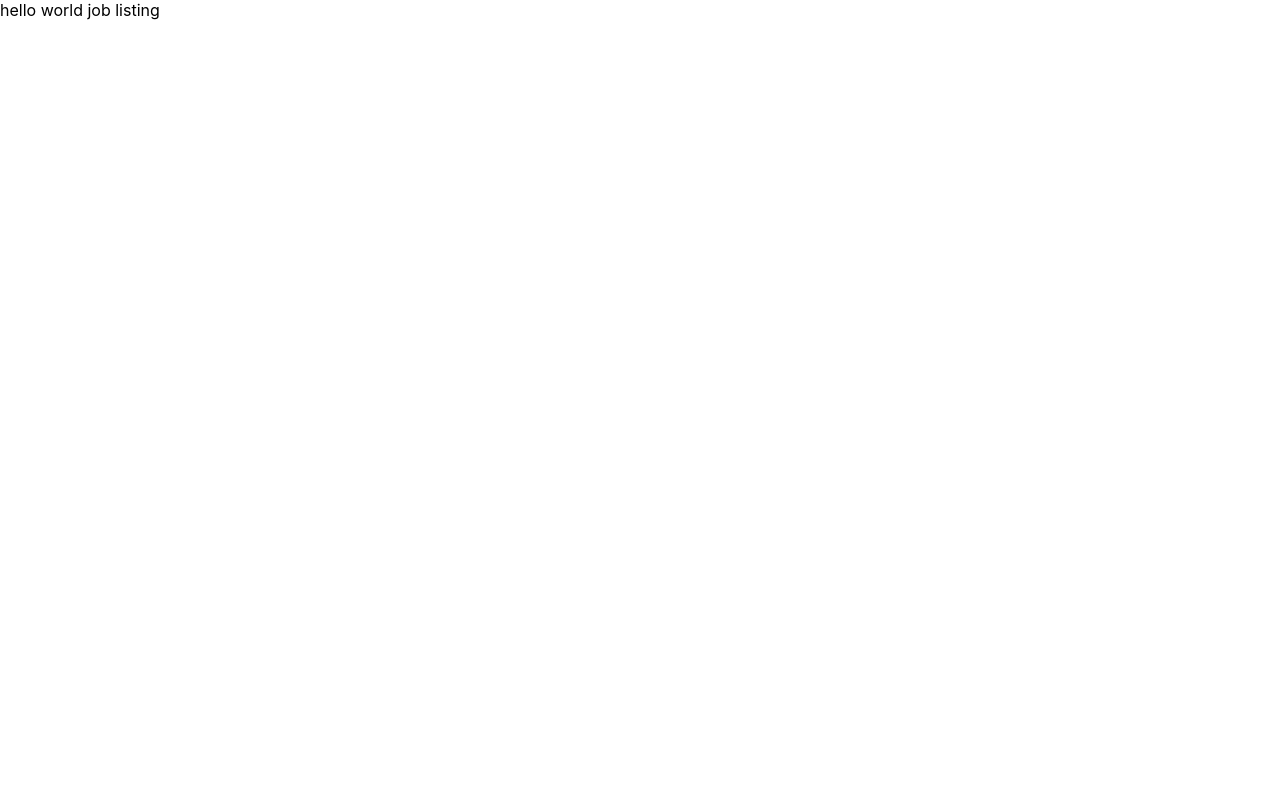
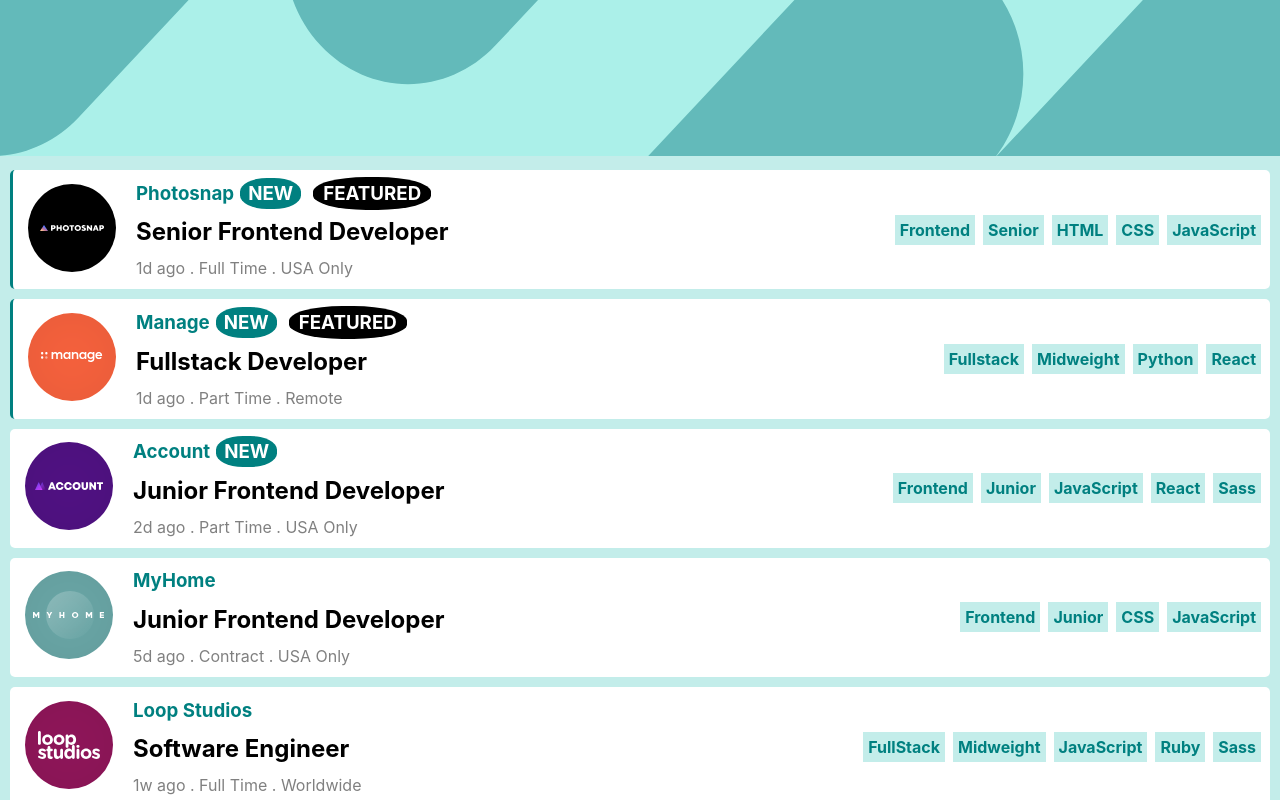
Before and after one commit to minwwgo/job-listings-react, a React (Create React App) app: page / in a window 1280 px wide. Shown: the top 800 px of the page. Built offline with nearby package versions, Linux system fonts and the light colour scheme.

Commit message:
desktop version update

```diff
--- a/package.json
+++ b/package.json
@@ -6,7 +6,9 @@
     "@testing-library/jest-dom": "^4.2.4",
     "@testing-library/react": "^9.3.2",
     "@testing-library/user-event": "^7.1.2",
+    "bootstrap": "^4.5.0",
     "react": "^16.13.1",
+    "react-bootstrap": "^1.0.1",
     "react-dom": "^16.13.1",
     "react-scripts": "3.4.1"
   },
--- a/public/index.html
+++ b/public/index.html
@@ -9,6 +9,7 @@
       name="description"
       content="Web site created using create-react-app"
     />
+
     <link rel="apple-touch-icon" href="%PUBLIC_URL%/logo192.png" />
     <!--
       manifest.json provides metadata used when your web app is installed on a
@@ -28,6 +29,7 @@
   </head>
   <body>
     <noscript>You need to enable JavaScript to run this app.</noscript>
+
     <div id="root"></div>
     <!--
       This HTML file is a template.
--- a/src/App.css
+++ b/src/App.css
@@ -1,38 +1,65 @@
-.App {
-  text-align: center;
+body{
+  background-color: #c3edea;
+  font-size: 1rem;
 }
+.img{
+  background-color:#abf0e9;
+}
+.row-box{
+  background-color:white;
+  display:flex;
+  margin: 10px;
+  padding:5px;
+  border-radius: 5px;
+}
+.row-item-one{
+  margin-left:20px;
+  display:flex;
+  flex-direction: column;
+  line-height: 0em;
 
-.App-logo {
-  height: 40vmin;
-  pointer-events: none;
 }
+.row-item-one h3{
+  font-weight: bolder;
+  color:teal;
 
-@media (prefers-reduced-motion: no-preference) {
-  .App-logo {
-    animation: App-logo-spin infinite 20s linear;
-  }
 }
+.row-item-one p{
+  color:grey;
+}
+.row-img{
+  margin:auto 0 auto 10px;
 
-.App-header {
-  background-color: #282c34;
-  min-height: 100vh;
-  display: flex;
-  flex-direction: column;
+
+}
+.row-item-two{
+  display:flex;
   align-items: center;
-  justify-content: center;
-  font-size: calc(10px + 2vmin);
-  color: white;
+  margin-left:auto;
 }
-
-.App-link {
-  color: #61dafb;
+.row-item-two span{
+  color:teal;
+  font-weight: bold;
+  background-color:#c3edea;
+  margin:4px;
+  padding:5px;
 }
-
-@keyframes App-logo-spin {
-  from {
-    transform: rotate(0deg);
-  }
-  to {
-    transform: rotate(360deg);
-  }
+.row-item-one-new{
+background-color: teal;
+color:white;
+margin:6px;
+padding:4px 8px;
+border-radius:44%;
+text-transform: uppercase;
 }
+.row-item-one-featured{
+  background-color: black;
+  color:white;
+  margin:6px;
+  padding:5px 10px;
+  border-radius:45%;
+  text-transform: uppercase;
+}
+.row-add{
+  border-left: 3px solid teal;
+}
--- a/src/App.js
+++ b/src/App.js
@@ -1,10 +1,16 @@
 import React from 'react';
+import './App.css';
+import Displayjobs from './DisplayJobs';
+import data from './data'
+import { Image } from "react-bootstrap";
+
 
 
 function App() {
   return (
     <div className="App">
-      {"hello world  job listing "}
+     <Image className="img" src="../images/bg-header-desktop.svg" style={{ width:"100%" , height:156 }}/>
+     <Displayjobs data={data}/>
     </div>
   );
 }
--- /dev/null
+++ b/src/DisplayJobs.js
@@ -0,0 +1,47 @@
+import React from "react";
+import { Container, Row, Col, Image } from "react-bootstrap";
+
+const DisplayJobs = ({ data }) => {
+  return (
+    <Container>
+      {data.map((job) => {
+        const tags = [job.role, job.level];
+
+        if (job.languages) {
+          tags.push(...job.languages);
+        }
+        if (job.tools) {
+          tags.push(...job.tools);
+        }
+
+        return (
+          <Row className ={`row-box ${job.featured && 'row-add'}`} key={job.id}>
+            <Col className="row-img" >
+              <Image src={job.logo} roundedCircle />
+            </Col>
+            <Col className="row-item-one" >
+              <h3>
+                {job.company}
+                {job.new && <span className='row-item-one-new'>New</span>}
+                {job.featured && <span className='row-item-one-featured'>Featured</span>}
+              </h3>
+              <h2>{job.position}</h2>
+              <p>
+                {job.postedAt} . {job.contract} . {job.location}
+              </p>
+            </Col>
+            <Col className="row-item-two" >
+              {tags
+                ? tags.map((item, index) => {
+                    return <span key={index}>{item}</span>;
+                  })
+                : ""}
+            </Col>
+          </Row>
+        );
+      })}
+    </Container>
+  );
+};
+
+export default DisplayJobs;
```
Also changed, not shown: 1 other file (tests, documents, lock files or other folders).
